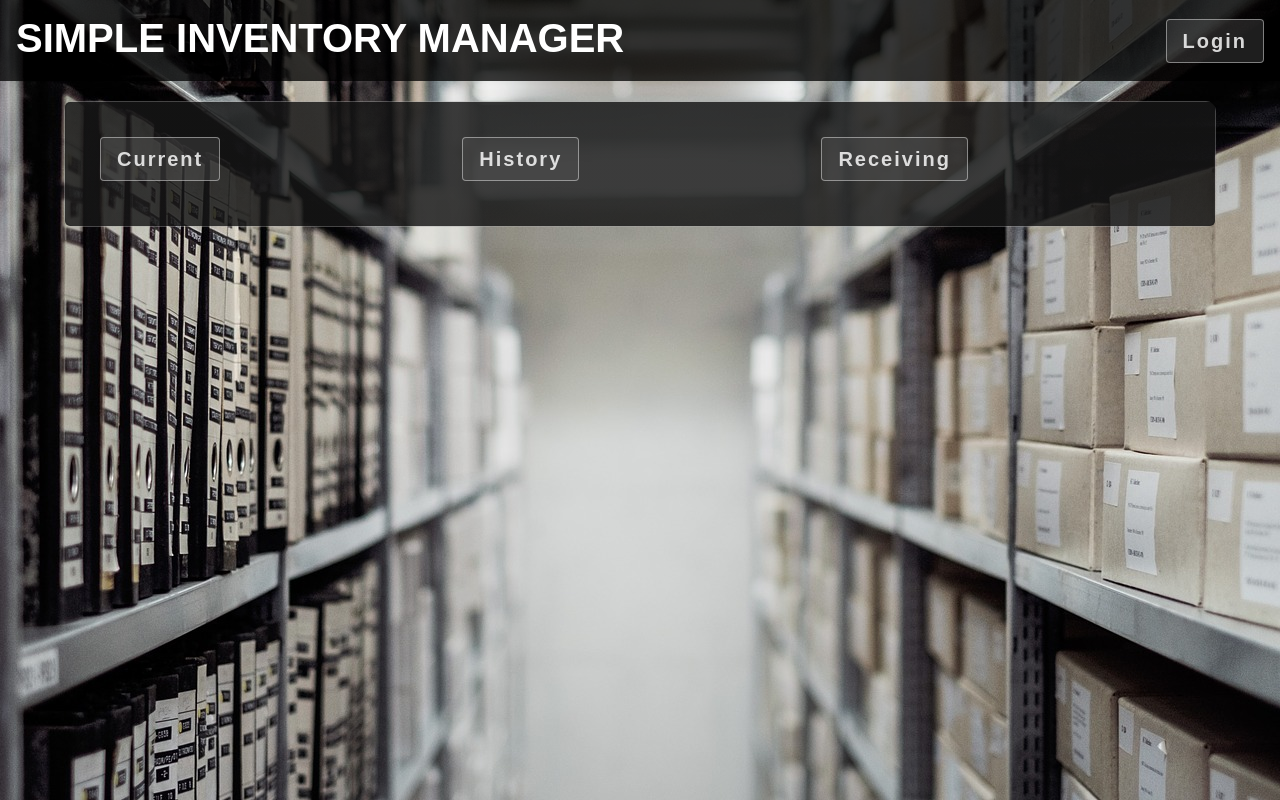
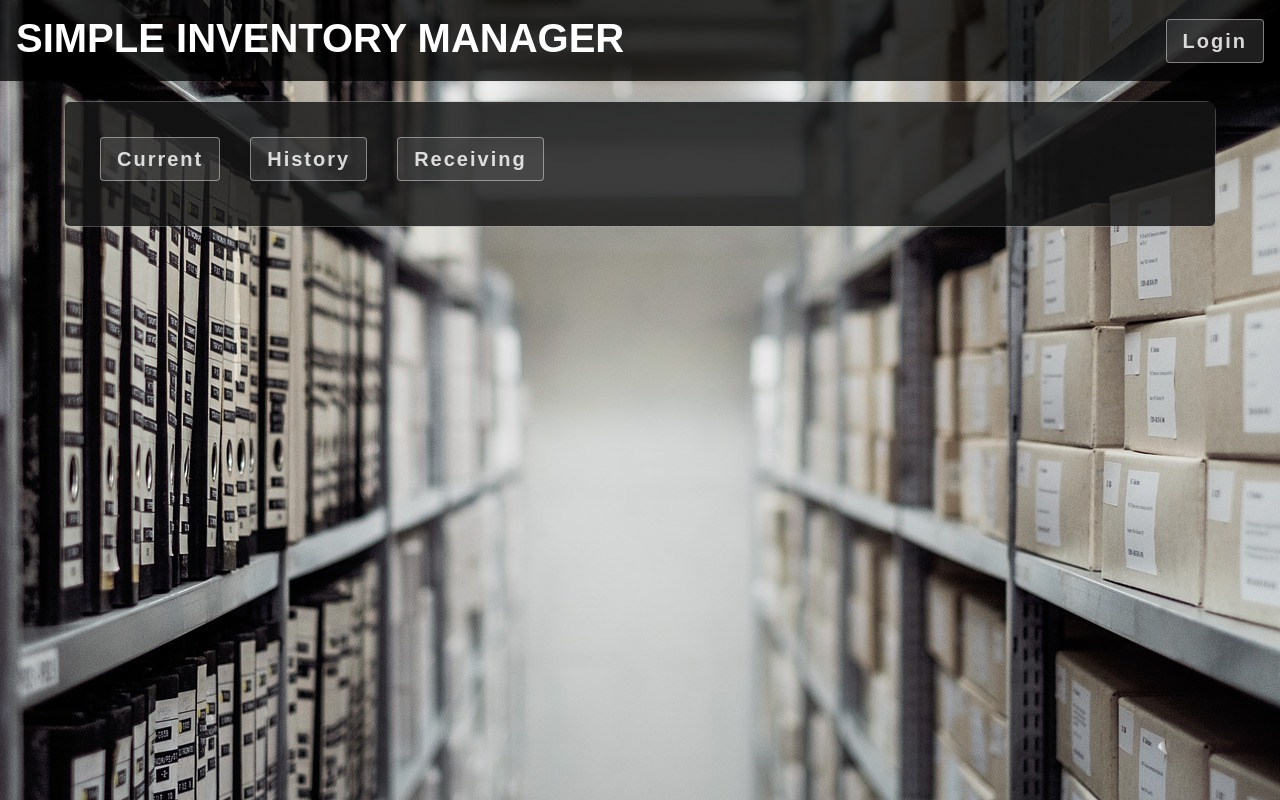
Before and after one commit to iWafflesi/SIM-Simple-Inventory-Manager, a React (Create React App) app in the folder client/: page /inventory/history in a window 1280 px wide. Built offline with nearby package versions, Linux system fonts and the light colour scheme; no server answers; a web font is replaced by a local one.

Commit message:
fixed minor styling on buttons and card panels

```diff
--- a/client/src/components/JobDetail/JobDetail.js
+++ b/client/src/components/JobDetail/JobDetail.js
@@ -92,18 +92,6 @@ class JobDetail extends Component {
 					</div>
 				</div>
 
-				<div >
-
-
-
-					{// stuff goes here
-					}
-
-				</div>
-
-
-
-
 				<Row>
 					<Col size="md-12">
 
--- a/client/src/components/Nav/Nav.css
+++ b/client/src/components/Nav/Nav.css
@@ -18,7 +18,7 @@
 
 .link {
 	order: 0;
-	flex-grow: 2;
+	flex-grow: 0;
 	letter-spacing: 2px;
 	font-size: 12px;
 }
--- a/client/src/components/Receiving/Receiving.js
+++ b/client/src/components/Receiving/Receiving.js
@@ -65,6 +65,10 @@ class Receiving extends Component {
 
 		return (
 			<React.Fragment>
+				<Row>
+					<Col size="md-12">
+
+						<Table>
 							<div className="subLinks">
 								<div className="link">
 									<NavBtn><Link className="linkStyle" to="/inventory/current">Current</Link></NavBtn>
@@ -76,10 +80,7 @@ class Receiving extends Component {
 									<NavBtn><Link className="linkStyle" to="/inventory/receiving">Receiving</Link></NavBtn>
 								</div>
 							</div>
-				<Row>
-					<Col size="md-12">
-
-						<Table>
+							<div class="panel heading text-center"><h3>Receiving</h3></div>
 							<form>
 								<Input
 									value={this.state.name}
--- a/client/src/pages/Jobs/Jobs.js
+++ b/client/src/pages/Jobs/Jobs.js
@@ -30,8 +30,10 @@ class Jobs extends Component {
 		return (
 			<React.Fragment>
 
+				<div className="panel heading text-center"><h3>Current Jobs</h3></div>
 				<div className="card">
 					<div className="card-body">
+
 						<div className="subLinks">
 							<div className="link">
 								<NavBtn><Link className="linkStyle" to="/jobs/current">Jobs</Link></NavBtn>
@@ -47,8 +49,8 @@ class Jobs extends Component {
 						<div className="jobCardHolder">
 							<JobCard />
 						</div>
+
 						<div className="panel panel-default">
-							<div className="panel heading text-center"><h3>Current Jobs</h3></div>
 							<div className="panel-body">
 								<table className="table table-hover" id='JobsTable'>
 									<thead>
@@ -66,6 +68,7 @@ class Jobs extends Component {
 								</table>
 							</div>
 						</div>
+
 					</div>
 				</div>
 			</React.Fragment>
```
Lines whose indentation alone changed are shown as unchanged.
